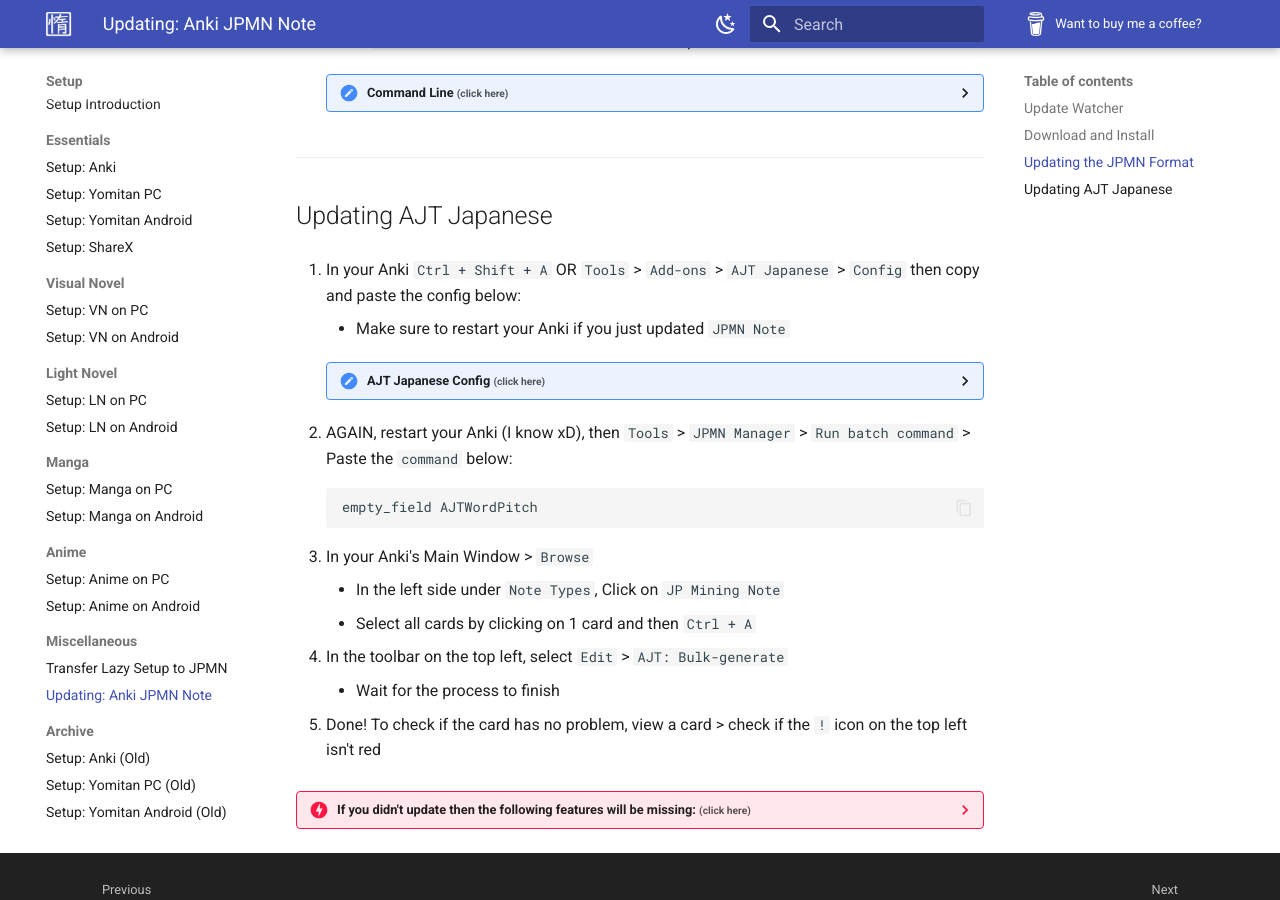
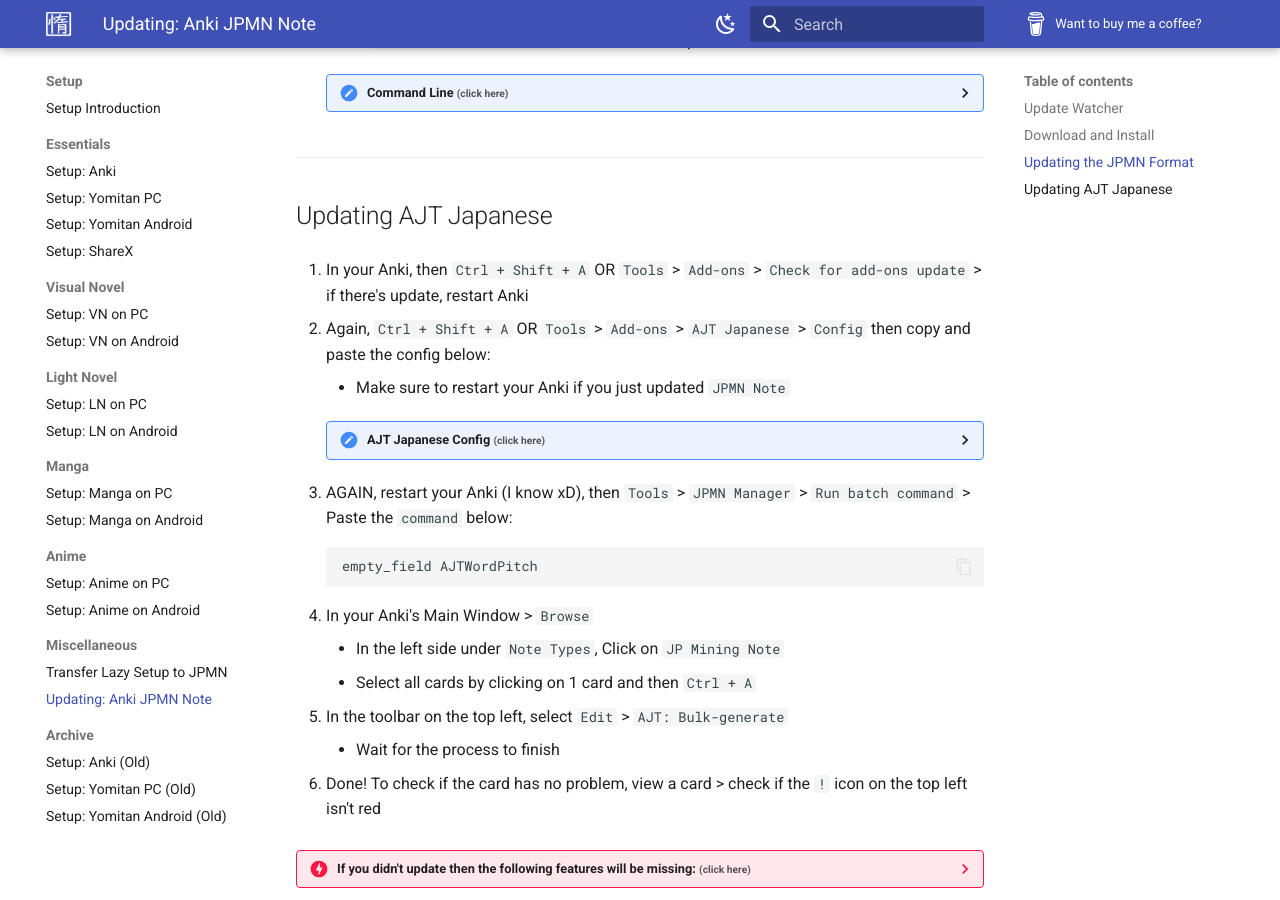
Before and after one commit to Xelieu/xelieu.github.io, an MkDocs documentation site: the page built from docs/jp-lazy-guide/updatingAnkiJPMNNote.md, in a window 1280 px wide and 900 px high, scrolled down 910 px. Built offline with MkDocs 1.6.1 and Material for MkDocs 9.7.7, drawn with Linux system fonts in a browser that asks for light colours; some of the changed lines change nothing that is shown.

Commit message:
$updated info

````diff
--- a/docs/jp-lazy-guide/updatingAnkiJPMNNote.md
+++ b/docs/jp-lazy-guide/updatingAnkiJPMNNote.md
@@ -54,7 +54,9 @@
 
 ## Updating AJT Japanese
 
-1. In your Anki `Ctrl + Shift + A` OR `Tools` > `Add-ons` > `AJT Japanese` > `Config` then copy and paste the config below:
+1. In your Anki, then `Ctrl + Shift + A` OR `Tools` > `Add-ons` > `Check for add-ons update` > if there's update, restart Anki
+
+2. Again, `Ctrl + Shift + A` OR `Tools` > `Add-ons` > `AJT Japanese` > `Config` then copy and paste the config below:
     - Make sure to restart your Anki if you just updated `JPMN Note`
 
     ??? examplecode "AJT Japanese Config <small>(click here)</small>"
@@ -215,20 +217,20 @@
         }
         ```
 
-2. AGAIN, restart your Anki (I know xD), then `Tools` > `JPMN Manager` > `Run batch command` > Paste the `command` below:
+3. AGAIN, restart your Anki (I know xD), then `Tools` > `JPMN Manager` > `Run batch command` > Paste the `command` below:
 
     ```
     empty_field AJTWordPitch
     ```
 
-3. In your Anki's Main Window > `Browse`
+4. In your Anki's Main Window > `Browse`
     - In the left side under `Note Types`, Click on `JP Mining Note`
     - Select all cards by clicking on 1 card and then `Ctrl + A`
 
-4. In the toolbar on the top left, select `Edit` > `AJT: Bulk-generate`
+5. In the toolbar on the top left, select `Edit` > `AJT: Bulk-generate`
     - Wait for the process to finish
 
-5. Done! To check if the card has no problem, view a card > check if the `!` icon on the top left isn't red
+6. Done! To check if the card has no problem, view a card > check if the `!` icon on the top left isn't red
 
 ??? danger "If you didn't update then the following features will be missing: <small>(click here)</small>"
 
````
